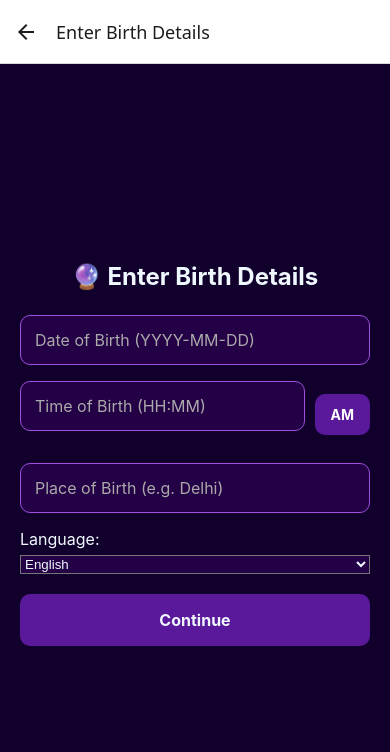
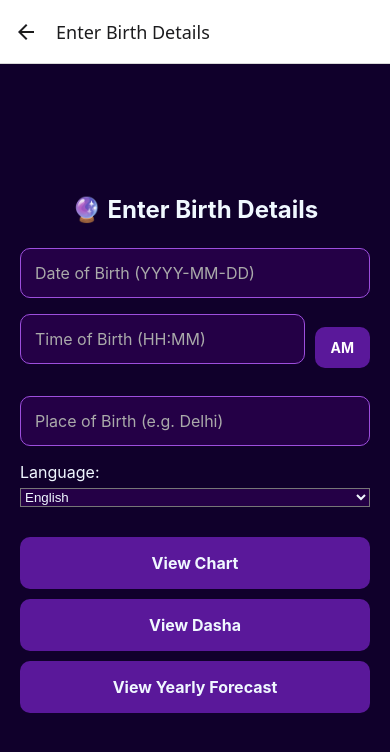
Before and after one commit to elguygone12/astroask-backend, a React Native app: screen /Input in a window 390 px wide. Shown: the top 752 px of the page. Built offline with nearby package versions, Linux system fonts and the light colour scheme.

Commit message:
Update InputScreen with AM/PM toggle, language picker, and navigation to Chart, Dasha, Yearly

```diff
--- a/screens/InputScreen.js
+++ b/screens/InputScreen.js
@@ -14,7 +14,7 @@ import COLORS from '../constants/colors';
 const InputScreen = ({ navigation }) => {
   const [dob, setDob] = useState('');
   const [time, setTime] = useState('');
-  const [isAM, setIsAM] = useState(true); // Just for show
+  const [isAM, setIsAM] = useState(true); // AM/PM toggle just for show
   const [location, setLocation] = useState('');
   const [language, setLanguage] = useState('en');
 
@@ -32,7 +32,7 @@ const InputScreen = ({ navigation }) => {
     loadSavedData();
   }, []);
 
-  const handleSubmit = async () => {
+  const handleSubmit = async (screenName) => {
     if (!dob || !time || !location) {
       Alert.alert('Missing Info', 'Please fill all fields');
       return;
@@ -67,7 +67,7 @@ const InputScreen = ({ navigation }) => {
       };
 
       await AsyncStorage.setItem('userData', JSON.stringify(userData));
-      navigation.navigate('Chart', userData);
+      navigation.navigate(screenName, userData);
     } catch (error) {
       console.error('Fetch error:', error);
       Alert.alert('Error', 'Failed to fetch coordinates.');
@@ -122,8 +122,16 @@ const InputScreen = ({ navigation }) => {
         </Picker>
       </View>
 
-      <TouchableOpacity style={styles.button} onPress={handleSubmit}>
-        <Text style={styles.buttonText}>Continue</Text>
+      <TouchableOpacity style={styles.button} onPress={() => handleSubmit('Chart')}>
+        <Text style={styles.buttonText}>View Chart</Text>
+      </TouchableOpacity>
+
+      <TouchableOpacity style={styles.button} onPress={() => handleSubmit('Dasha')}>
+        <Text style={styles.buttonText}>View Dasha</Text>
+      </TouchableOpacity>
+
+      <TouchableOpacity style={styles.button} onPress={() => handleSubmit('Yearly')}>
+        <Text style={styles.buttonText}>View Yearly Forecast</Text>
       </TouchableOpacity>
     </View>
   );
@@ -190,6 +198,7 @@ const styles = StyleSheet.create({
     backgroundColor: '#5a189a',
     padding: 16,
     borderRadius: 10,
+    marginTop: 10,
   },
   buttonText: {
     color: '#f0f8ff',
```
Also changed, not shown: package.json (+6 -5 lines), 1 other file (tests, documents, lock files or other folders).
